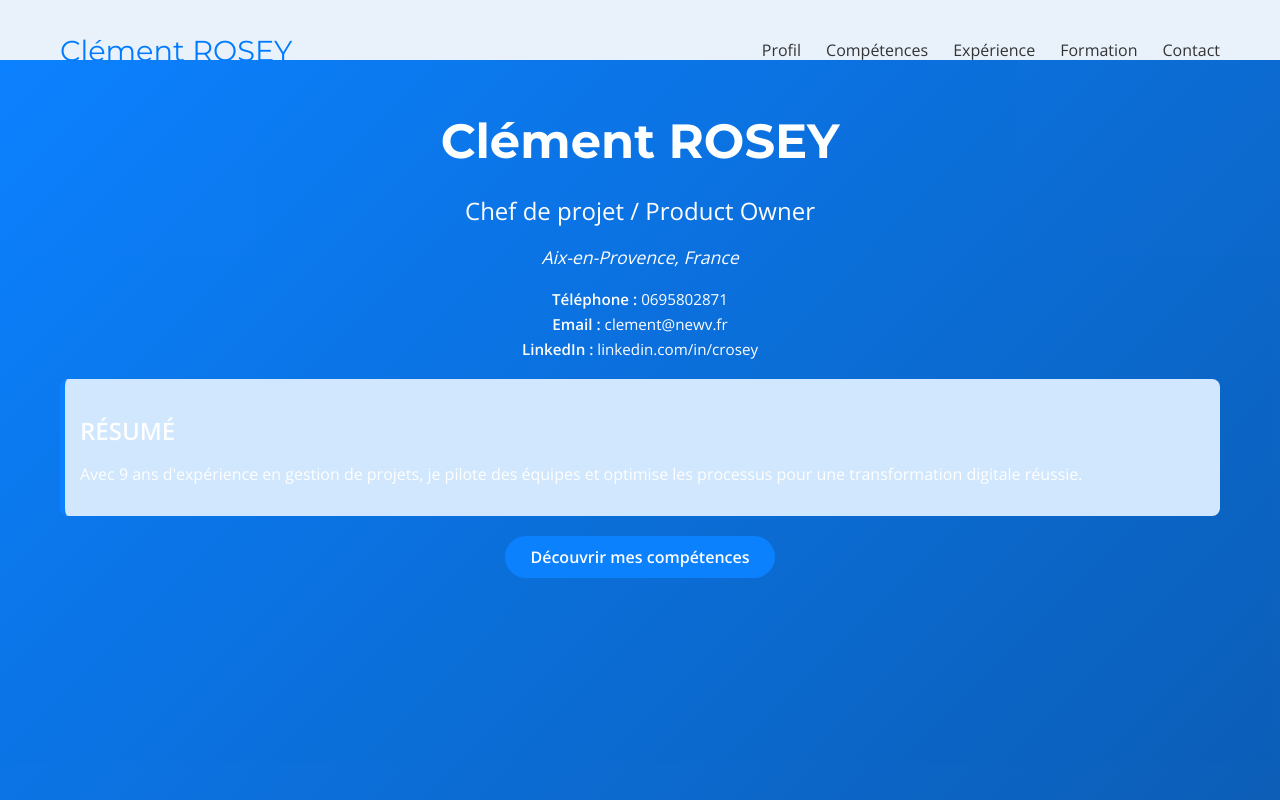
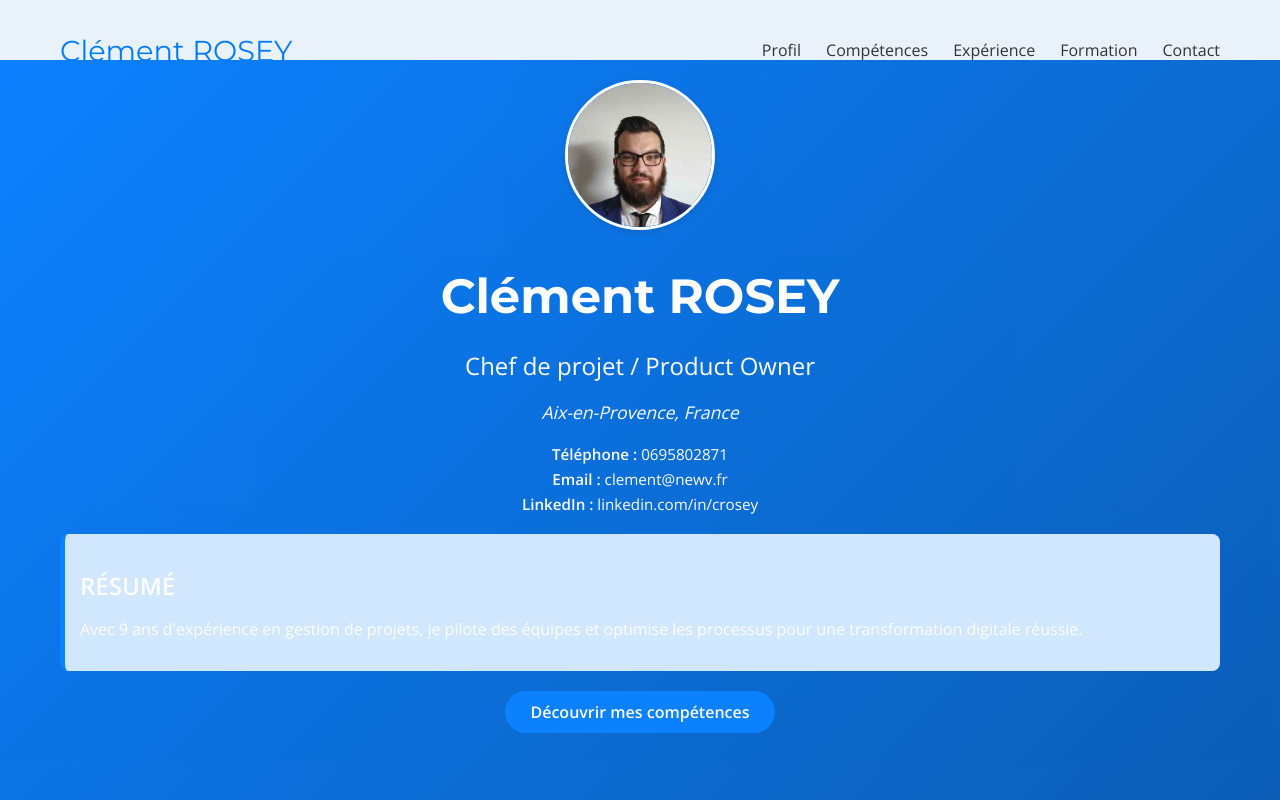
Before and after one commit to clmrosey/clement, a plain HTML site: page index.html in a window 1280 px wide. Shown: the top 800 px of the page. Drawn offline with nearby package versions, Linux system fonts and the light colour scheme.

Commit message:
ajout de la photo
ajout de phjoto

```diff
--- a/index.html
+++ b/index.html
@@ -49,6 +49,12 @@
   <header id="profil">
     <div class="hero-overlay">
       <div class="container hero-content">
+        <!-- Photo intégrée -->
+          <div class="photo-container">
+          <!-- Remplacez "images/photo-clement.jpg" par le chemin réel vers votre image -->
+          <img src="images/clement.jpg" alt="Photo de Clément ROSEY" class="profile-photo">
+          </div>
+
         <h1>Clément ROSEY</h1>
         <p class="subtitle">Chef de projet / Product Owner</p>
         <p class="location">Aix-en-Provence, France</p>
--- a/styles.css
+++ b/styles.css
@@ -127,6 +127,28 @@
     color: var(--bg-color);
     padding: 20px;
   }
+
+  /* Conteneur de la photo dans le header */
+.photo-container {
+  margin-bottom: 20px;  /* Espace sous la photo */
+  text-align: center;   /* Centre l'image horizontalement */
+}
+
+/* Style de la photo de profil */
+.profile-photo {
+  width: 150px;          /* Ajustez la taille selon vos préférences */
+  height: 150px;         /* Même valeur que width pour un rendu carré avant le border-radius */
+  border-radius: 50%;    /* Donne un effet circulaire */
+  object-fit: cover;     /* Recadre la photo si elle n'est pas parfaitement carrée */
+  border: 3px solid #fff;/* Léger contour blanc */
+  box-shadow: 0 2px 6px rgba(0,0,0,0.15); /* Ombre subtile pour mettre en valeur */
+  transition: transform 0.3s ease;       /* Effet au survol (optionnel) */
+}
+
+.profile-photo:hover {
+  transform: scale(1.03); /* Légère mise en avant au survol */
+}
+
   #profil h1 {
     font-family: var(--font-primary);
     font-size: 3em;
```
Also changed, not shown: images/clement.jpg (added), 1 other file.
